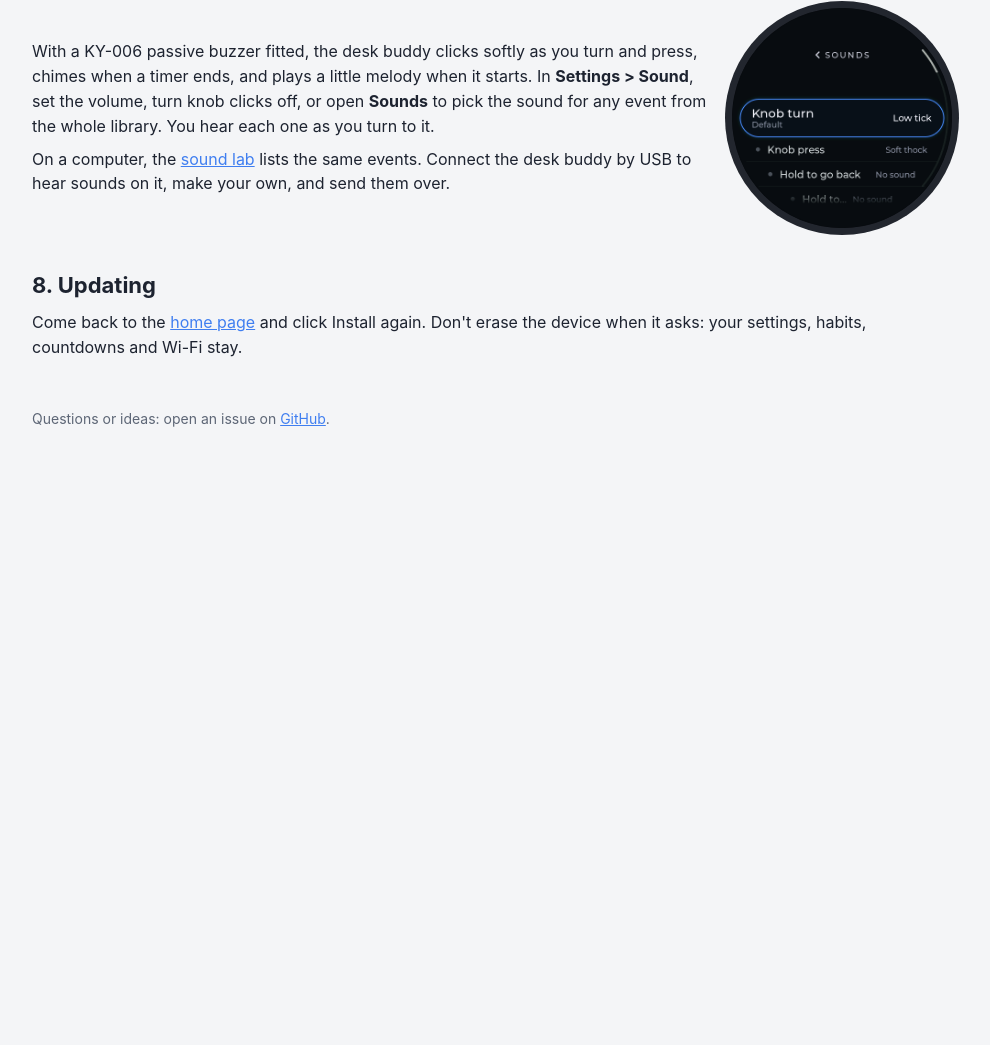
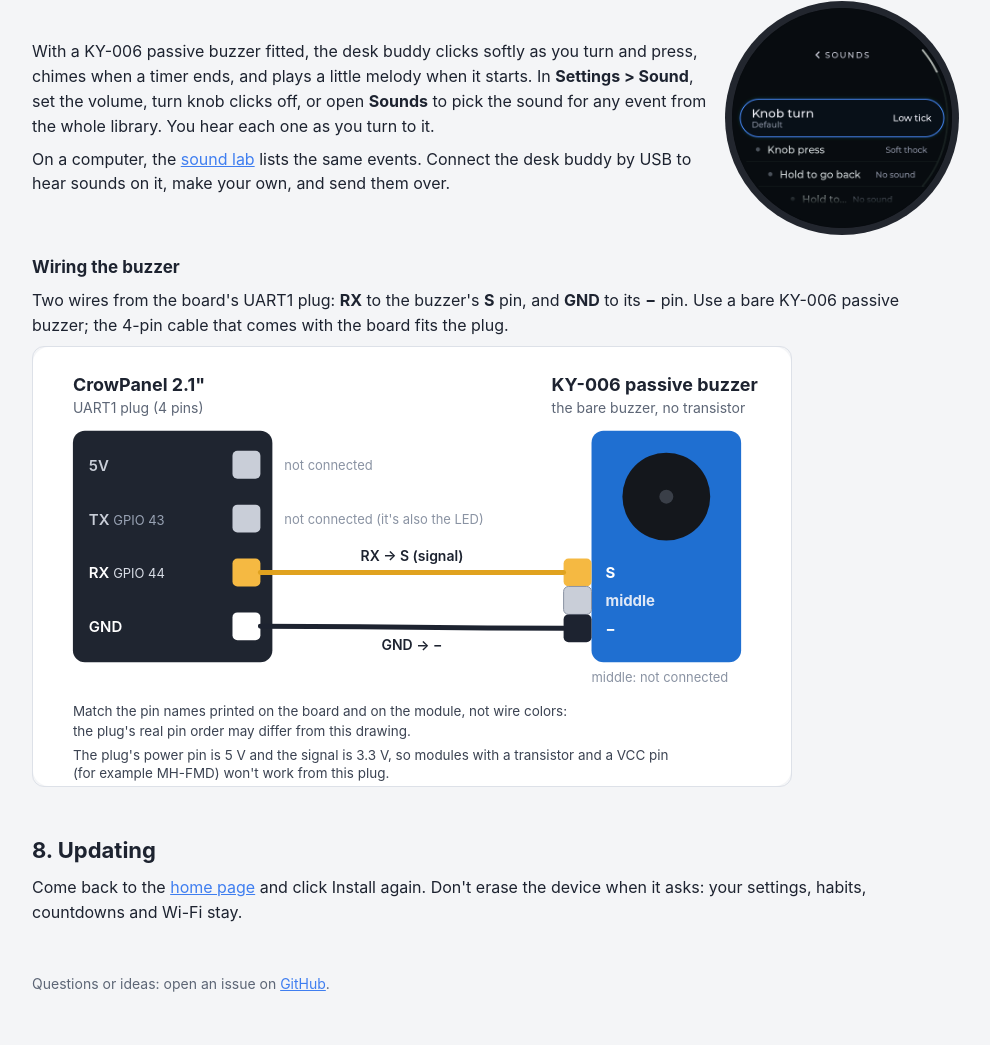
Before and after one commit to freakintoddles2/desk-buddy, a plain HTML site: page site/guide.html in a window 1280 px wide. Shown: the part 3194-4239 px from the top of the page, without its empty margins (148-1138 px from the left). Before the commit the page ends 3673 px from the top, so only its background shows below. Drawn offline with Linux system fonts and the light colour scheme.

Commit message:
Buzzer wiring diagram in the README, hardware doc and guide
Co-Authored-By: Claude Opus 5.5 <noreply@anthropic.com>

```diff
--- a/site/guide.html
+++ b/site/guide.html
@@ -112,6 +112,9 @@
     </div>
     <img src="img/sounds.png" alt="Settings, Sound, Sounds: each event with the sound it plays">
   </div>
+  <h3>Wiring the buzzer</h3>
+  <p>Two wires from the board's UART1 plug: <b>RX</b> to the buzzer's <b>S</b> pin, and <b>GND</b> to its <b>−</b> pin. Use a bare KY-006 passive buzzer; the 4-pin cable that comes with the board fits the plug.</p>
+  <img src="img/buzzer-wiring.svg" alt="Wiring: the UART1 plug's RX (GPIO 44) to the KY-006 S pin, GND to the − pin; 5V, TX and the middle pin not connected" style="width:100%;max-width:760px;border-radius:12px;border:1px solid var(--border)">
 
   <h2>8. Updating</h2>
   <p>Come back to the <a href="./">home page</a> and click Install again. Don't erase the device when it asks: your settings, habits, countdowns and Wi-Fi stay.</p>
```
Also changed, not shown: docs/img/buzzer-wiring.svg (added), site/img/buzzer-wiring.svg (added), 2 other files.
